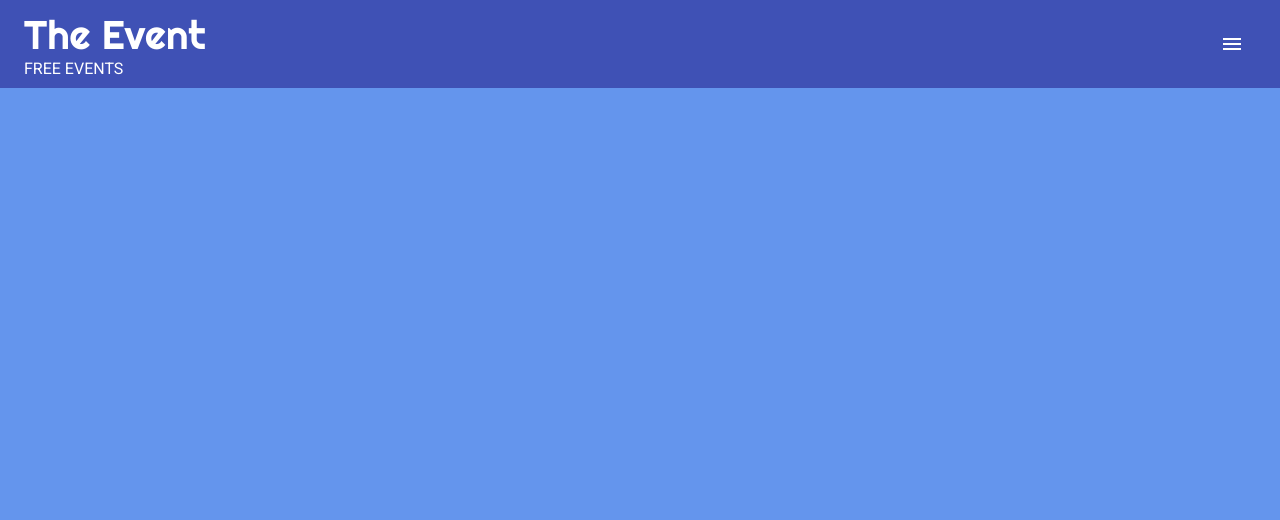
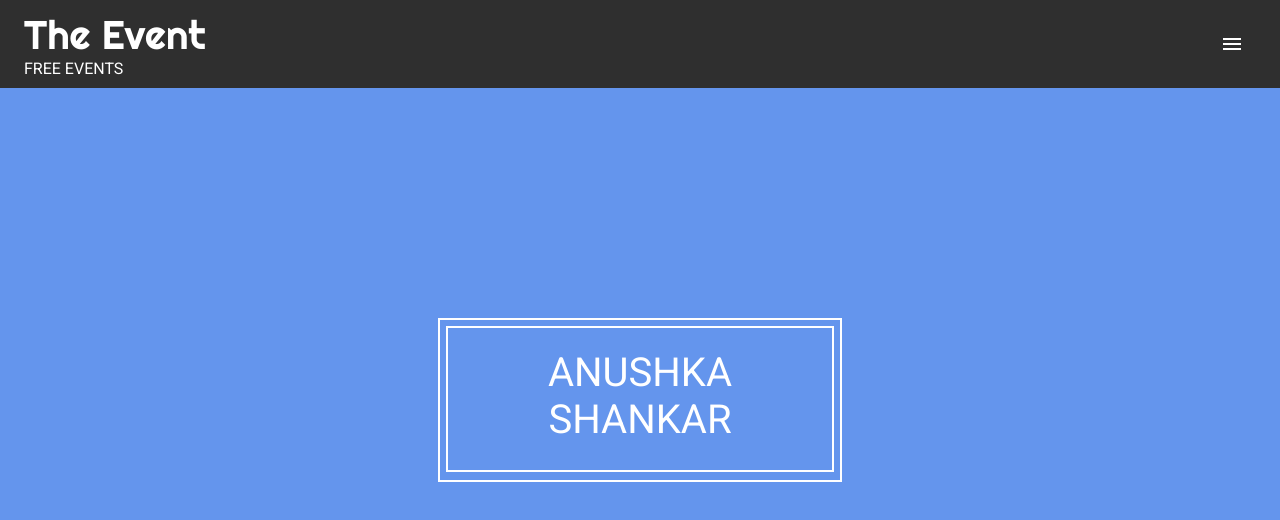
Before and after one commit to ravipjoshi/EventPage, a React (Create React App) app: page / in a window 1280 px wide. Shown: the top 520 px of the page. Built offline with nearby package versions, Linux system fonts and the light colour scheme.

Commit message:
Added features and carrousel in with header

```diff
--- a/public/index.html
+++ b/public/index.html
@@ -16,6 +16,8 @@
     -->
     <link href="https://fonts.googleapis.com/css?family=Righteous|Roboto:300i,400,500&display=swap" rel="stylesheet">
     <link rel="manifest" href="%PUBLIC_URL%/manifest.json" />
+    <link rel="stylesheet" type="text/css" charset="UTF-8" href="https://cdnjs.cloudflare.com/ajax/libs/slick-carousel/1.6.0/slick.min.css" />
+<link rel="stylesheet" type="text/css" href="https://cdnjs.cloudflare.com/ajax/libs/slick-carousel/1.6.0/slick-theme.min.css" />
     <!--
       Notice the use of %PUBLIC_URL% in the tags above.
       It will be replaced with the URL of the `public` folder during the build.
--- a/src/App.js
+++ b/src/App.js
@@ -1,11 +1,12 @@
 import React from 'react';
-import './resources/styles.css'
-import Header from './components/header_footer/Header'
-
+import './resources/styles.css';
+import Header from './components/header_footer/Header';
+import Featured from './components/featured';
 function App() {
   return (
-    <div className="App" style={{ height:"1500px", background:"cornflowerblue"}}>
+    <div className="App" style={{ height:"1500px",background:"cornflowerblue"}}>
           <Header/>
+          <Featured/>
     </div>
   );
 }
--- /dev/null
+++ b/src/components/featured/Carrousel.js
@@ -0,0 +1,59 @@
+import React from 'react';
+import Slider from 'react-slick';
+import slide_one from '../../resources/images/slide_one.jpg';
+import slide_two from '../../resources/images/slide_two.jpg';
+import slide_three from '../../resources/images/slide_three.jpg';
+
+const Carrousel = () => {
+    const settings = {
+        dots: false,
+        infinite:true,
+        autoplay:true,
+        speed : 500
+    }
+    return (
+        <div
+            className="carrousel_wrapper"
+            style={{
+                height:`${window.innerHeight}px`,
+                overflow:'hidden'
+            }}
+        >
+            <Slider {...settings}>
+                <div>
+                    <div
+                         className="carrousel_image"
+                         style={{
+                             background:`url({${slide_one} })`,
+                             height:`${window.innerHeight}px`
+                            }}>
+
+                     </div>
+                </div>
+                <div>
+                    <div className="carrousel_image"
+                         style={{
+                             background:`url({${slide_two} })`,
+                            height:`${window.innerHeight}px`
+                            }}>
+
+                    </div>
+                </div>
+                <div>
+                    <div className="carrousel_image"
+                         style={{
+                             background:`url({${slide_three} })`,
+                             height:`${window.innerHeight}px`
+                            }}>
+
+                    </div>
+                </div>
+            </Slider>
+
+
+        </div>
+
+    );
+};
+
+export default Carrousel;
--- /dev/null
+++ b/src/components/featured/index.js
@@ -0,0 +1,19 @@
+import React from 'react';
+import Carrousel from './Carrousel';
+
+const Featured = () => {
+    return (
+        <div style={{position:'relative'}}>
+            <Carrousel/>
+           <div className="artist_name">
+                <div className="wrapper">
+                     Anushka Shankar
+                </div>
+           </div>
+
+        </div>
+
+    );
+};
+
+export default Featured;
--- a/src/components/header_footer/Header.js
+++ b/src/components/header_footer/Header.js
@@ -21,8 +21,23 @@
     componentDidMount(){
         window.addEventListener('scroll',this.handleScroll);
     }
-        handleScroll=()=>{
+
+
+    handleScroll=()=>{
              console.log("user scrolling")
+             if(window.scrollY > 0){
+
+                this.setState({
+                    headerShow:true
+                })
+             }
+             else{
+
+                this.setState({
+                    headerShow: false
+                })
+
+             }
         }
 
 
@@ -33,6 +48,7 @@
 
                     position="fixed"
                     style ={{
+
                         backgroundColor:this.state.headerShow ? '#2f2f2f' : 'transperent' ,
                         boxShadow:'none',
                         padding: '10px 0px'
```
